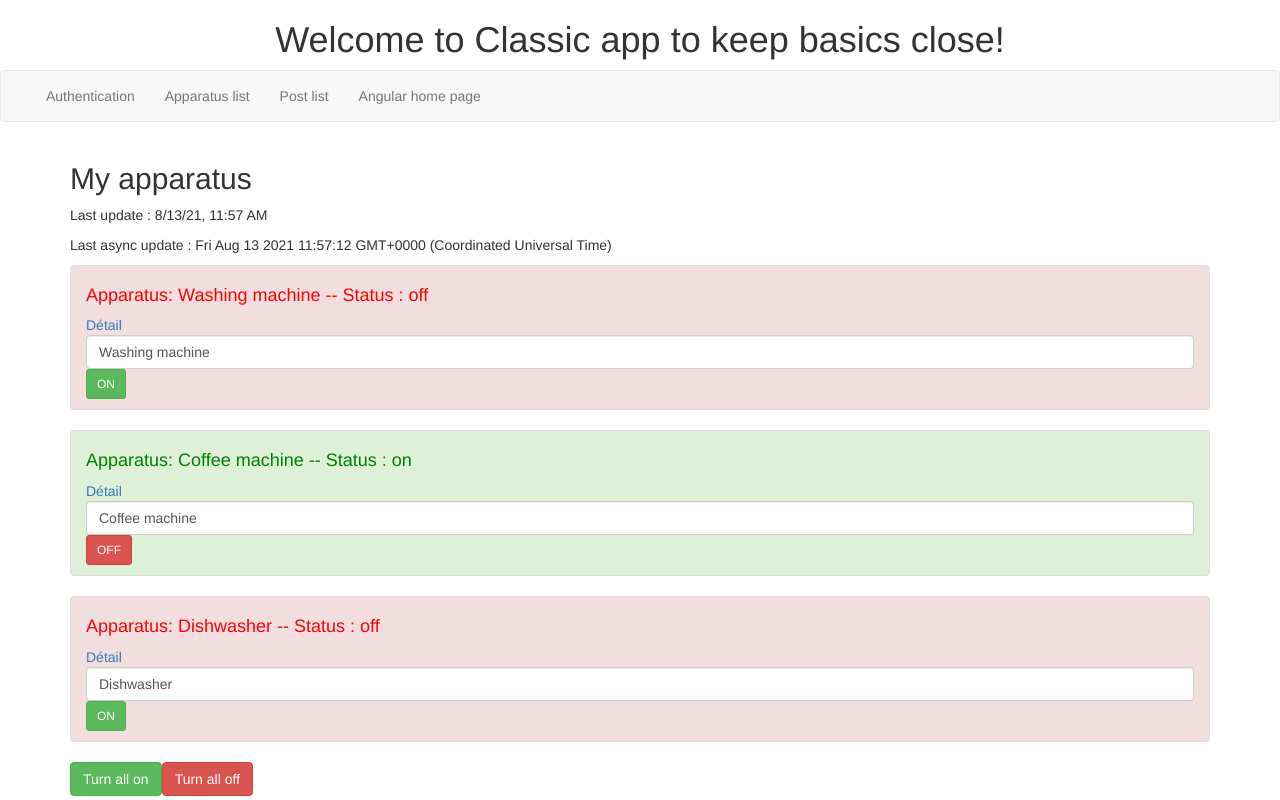
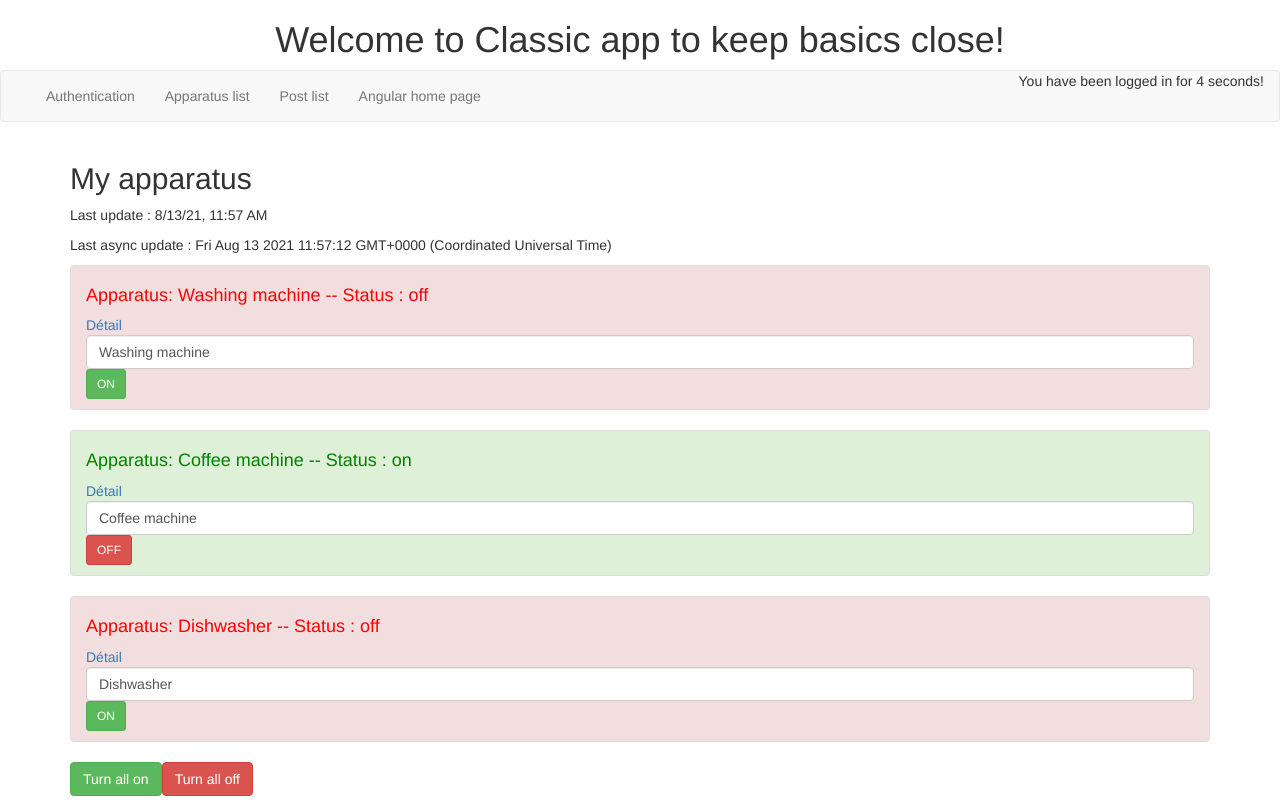
Before and after one commit to BenoitBoucounaud/angular_site, an Angular app in the folder base-site/: page /app-home/ in a window 1280 px wide. Built offline with nearby package versions, Linux system fonts and the light colour scheme.

Commit message:
create observable

```diff
--- a/base-site/src/app/components/home/home.component.html
+++ b/base-site/src/app/components/home/home.component.html
@@ -13,6 +13,9 @@
                 <li routerLinkActive="active"><a routerLink="post-list">Post list</a></li>
                 <li routerLinkActive="active"><a routerLink="angular-home-page">Angular home page</a></li>
             </ul>
+            <div class="navbar-right">
+                <p>You have been logged in for {{seconds}} seconds!</p>
+            </div>
         </div>
     </div>
 </nav>
--- a/base-site/src/app/components/home/home.component.ts
+++ b/base-site/src/app/components/home/home.component.ts
@@ -1,4 +1,7 @@
 import { Component, OnInit } from '@angular/core';
+import { Observable } from 'rxjs/Observable';
+import 'rxjs/add/observable/interval';
+import { Subscription } from 'rxjs/internal/Subscription';
 
 @Component({
     selector: 'app-home',
@@ -8,11 +11,34 @@ import { Component, OnInit } from '@angular/core';
 export class HomeComponent implements OnInit {
 
     title = 'Classic app to keep basics close';
+    seconds: number = 0;
+    counterSubscription: Subscription = new Subscription;
 
     constructor() {
     }
 
     ngOnInit(): void {
+        const counter = Observable.interval(1000);
+
+        this.counterSubscription = counter.subscribe(
+            // if observable emit new data
+            (value) => {
+                this.seconds = value;
+            },
+            // if ko
+            (error) => {
+                console.log('Uh-oh, an error occurred! : ' + error);
+            },
+            // if observable ends
+            () => {
+                console.log('Observable complete!');
+            }
+        );
+    }
+
+    // activated when a component is destroyed
+    ngOnDestroy() {
+        this.counterSubscription.unsubscribe();
     }
 
 }
```
